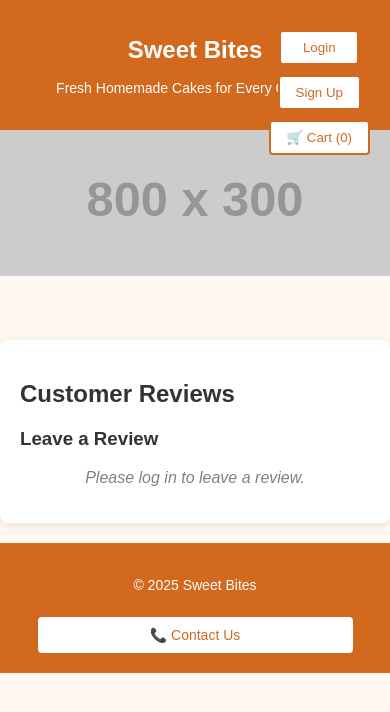
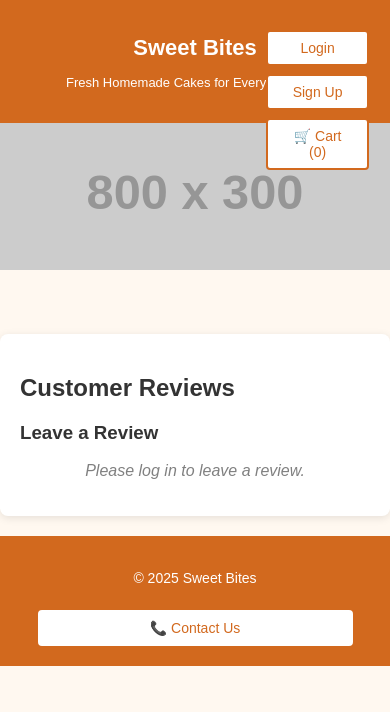
Before and after one commit to Ravikumar162001/cake-shop, a website: page index.html in a window 390 px wide. Drawn offline with nearby package versions, Linux system fonts and the light colour scheme; no server answers; placeholder pictures from the web are drawn by us.

Commit message:
changed some styles for mobile UI

```diff
--- a/style.css
+++ b/style.css
@@ -148,23 +148,38 @@ button:hover {
 
 @media (max-width: 600px) {
   header h1 {
-    font-size: 24px;
+    font-size: 22px;
     text-align: center;
   }
 
   header p {
-    font-size: 14px;
+    font-size: 13px;
     text-align: center;
+    padding: 0 10px;
   }
 
   .auth-buttons-header {
+    position: static;
+    display: flex;
     flex-direction: column;
     align-items: center;
+    gap: 8px;
+    margin-top: 10px;
+  }
+
+  .auth-buttons-header span {
+    font-size: 14px;
+  }
+
+  .auth-buttons-header button {
+    width: 90%;
+    max-width: 180px;
+    font-size: 14px;
   }
 
   .carousel img {
+    width: 100%;
     height: auto;
-    width: 100%;
   }
 
   .auth-box input,
@@ -179,6 +194,7 @@ button:hover {
   }
 
   .cake-card {
+    width: 95%;
     margin: 10px 0;
   }
 
@@ -205,6 +221,7 @@ button:hover {
     font-size: 14px;
   }
 }
+
 
 
 /* ========================= */
```
